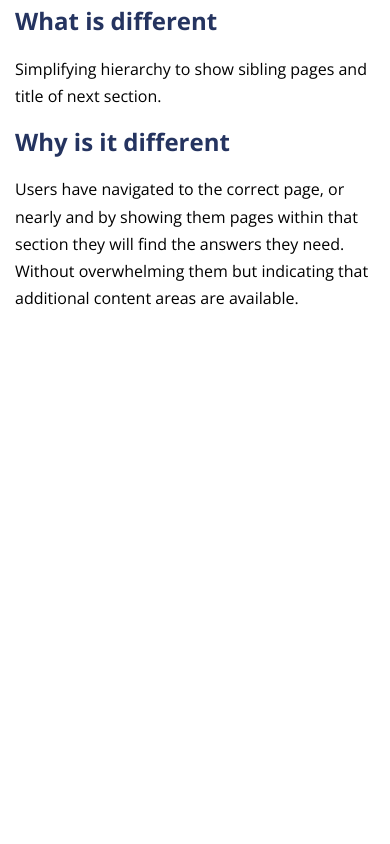
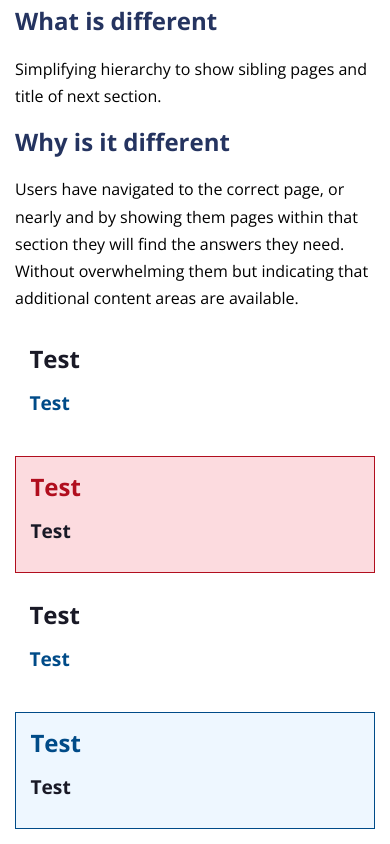
Before and after one commit to eliothill/cab-beta-design, a website: page index.html in a window 390 px wide. Shown: the part 4077-4921 px from the top of the page. Before the commit the page ends 4405 px from the top, so only its background shows below. Drawn offline with nearby package versions, Linux system fonts and the light colour scheme.

Commit message:
Initial add of panels

```diff
--- a/index.html
+++ b/index.html
@@ -165,6 +165,35 @@
         </div>
     </div>
 
+    <div class="container">
+        <div class="row">
+            <div class="col-md-8">
+              <div class="dap-panel">
+                <h1 class="dap-panel__title">Test</h1>
+                <h2 class="dap-panel__subtitle">Test</h2>
+              </div>
+
+              <div class="dap-panel dap-panel--crucial">
+                <h1 class="dap-panel__title">Test</h1>
+                <h2 class="dap-panel__subtitle">Test</h2>
+              </div>
+
+              <div class="dap-panel dap-panel--urgent">
+                <h1 class="dap-panel__title">Test</h1>
+                <h2 class="dap-panel__subtitle">Test</h2>
+              </div>
+
+              <div class="dap-panel dap-panel--important">
+                <h1 class="dap-panel__title">Test</h1>
+                <h2 class="dap-panel__subtitle">Test</h2>
+              </div>
+
+            </div>
+        </div>
+    </div>
+
+
+
     <!-- Placed at the end of the document so the pages load faster -->
     <script src="https://ajax.googleapis.com/ajax/libs/jquery/1.11.2/jquery.min.js"></script>
   </body>
--- /dev/null
+++ b/stylesheet/less/guide/panels.less
@@ -0,0 +1,84 @@
+/**
+ * Panels.
+ *
+ * These are the functional boxes used for callouts and indicators
+ *
+ */
+
+.dap-panel {
+    margin-bottom: 0.75em;
+    padding: (@box-padding-vertical * 1.2);
+}
+
+/**
+ * Things within each panel.
+ */
+.dap-panel__title {
+    font-size: @font-size-large;
+    font-weight: @font-weight-bolder;
+    color: @text-color;
+    margin: 0 0 (@paragraph-margin-bottom * 0.7) 0;
+    line-height: @line-height-large;
+}
+
+.dap-panel__subtitle {
+    font-size: @font-size-medium;
+    margin: 0 0 (@paragraph-margin-bottom * 0.7) 0;
+}
+
+
+/************************************************************************
+ * Variations on panel styling.
+ * Extend dap-panel standards
+ */
+
+/************************************************************************
+ * Crucial – this is for only the most important mandatory tasks, we must use this sparingly.
+ */
+
+.dap-panel--crucial {
+    background-color: lighten(@beta-red, 55%);
+    border: 1px solid @beta-red;
+
+    .dap-panel__title {
+        color: @beta-red;
+    }
+
+    .dap-panel__subtitle {
+        color: @text-color;
+    }
+}
+/************************************************************************
+ * Important – these are for generally important actions clients need to take but are not mandatory.
+ */
+
+.dap-panel--important {
+    background-color: lighten(@heritage-blue, 70%);
+    border: 1px solid @heritage-blue;
+
+    .dap-panel__title {
+        color: @heritage-blue;
+    }
+
+    .dap-panel__subtitle {
+        color: @text-color;
+    }
+
+}
+/************************************************************************
+ * Adviser box - extending to style the adviser only content.
+ */
+
+.dap-panel--important {
+    background-color: lighten(@heritage-blue, 70%);
+    border: 1px solid @heritage-blue;
+
+    .dap-panel__title {
+        color: @heritage-blue;
+    }
+
+    .dap-panel__subtitle {
+        color: @text-color;
+    }
+
+}
--- a/stylesheet/less/guide/variables.less
+++ b/stylesheet/less/guide/variables.less
@@ -150,8 +150,8 @@
  */
 
 // You might just want to `@include box` rather than use these directly.
-@box-padding-vertical:      10px;
-@box-padding-horizontal:    15px;
+@box-padding-vertical:      0.75em;
+@box-padding-horizontal:    1em;
 
 // Usually applied using something like `@include box-bg(@box-1-bg)`.
 @box-1-bg:                 @turquoise-tint;
--- a/stylesheet/less/style.less
+++ b/stylesheet/less/style.less
@@ -5,6 +5,7 @@
 @import "guide/type";
 //@import "guide/lists";
 @import "guide/base";
+@import "guide/panels";
 @import "guide/status";
 @import "guide/sidebar-navigation";
 @import "guide/breadcrumb";
```
Also changed, not shown: stylesheet/less/style.css.
